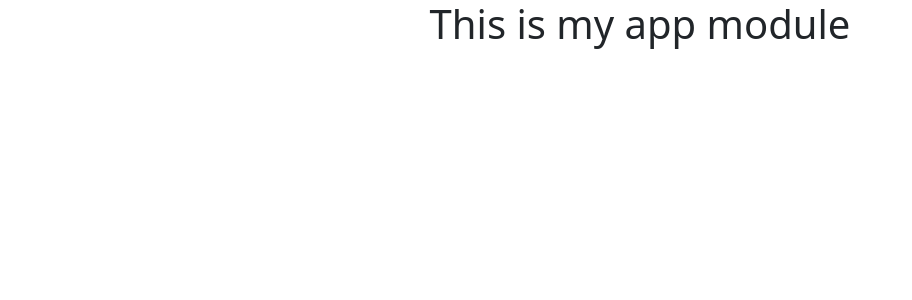
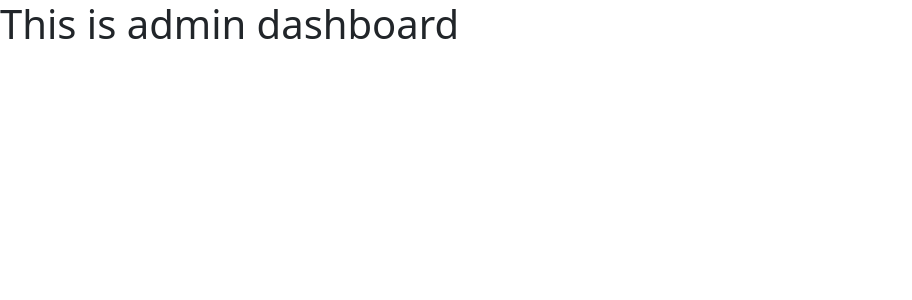
Before and after one commit to ananta-shinde/ecom-frontend, a React (Create React App) app: page /admin/dashboard in a window 1280 px wide. Shown: the top 300 px of the page, without its empty margins (0-912 px from the left). Built offline with nearby package versions, Linux system fonts and the light colour scheme.

Commit message:
15/04/2026 devesh created route.js for routes

```diff
--- /dev/null
+++ b/src/admin/AdminDashboard.jsx
@@ -0,0 +1,9 @@
+const AdminDashboard = () => {
+    return (
+        <>
+        <h1>This is admin dashboard</h1>
+        </>
+     );
+}
+
+export default AdminDashboard;
--- a/src/index.js
+++ b/src/index.js
@@ -3,12 +3,12 @@ import ReactDOM from 'react-dom/client';
 import './index.css';
 import App from './App';
 import reportWebVitals from './reportWebVitals';
+import { RouterProvider } from 'react-router-dom';
+import router from "./routes/routes"
 
 const root = ReactDOM.createRoot(document.getElementById('root'));
 root.render(
-  <React.StrictMode>
-    <App />
-  </React.StrictMode>
+ <RouterProvider router={router} />
 );
 
 // If you want to start measuring performance in your app, pass a function
--- /dev/null
+++ b/src/routes/routes.js
@@ -0,0 +1,15 @@
+import { createBrowserRouter } from "react-router-dom";
+import AdminDashboard from "../admin/AdminDashboard";
+
+const router = createBrowserRouter([
+  {
+    path: "/",
+    element: <div>Hello World</div>,
+  },
+  {
+    path:"/admin/dashboard",
+    element:<AdminDashboard/>
+  }
+]);
+
+export default router;
```
Also changed, not shown: 1 other file (tests, documents, lock files or other folders).
